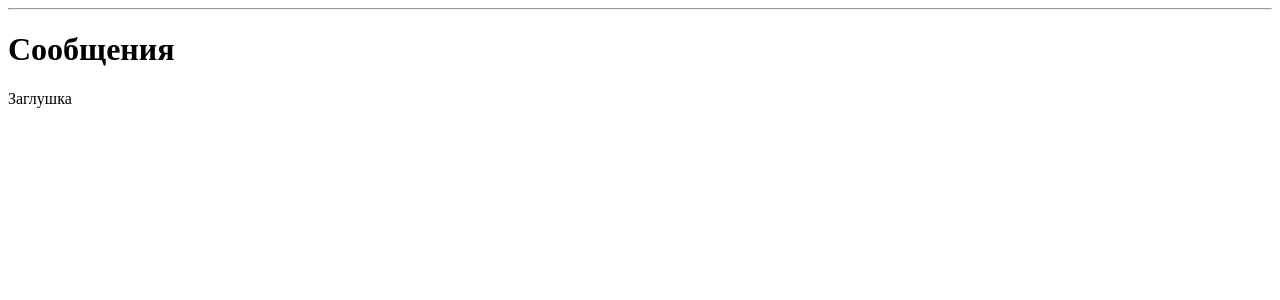
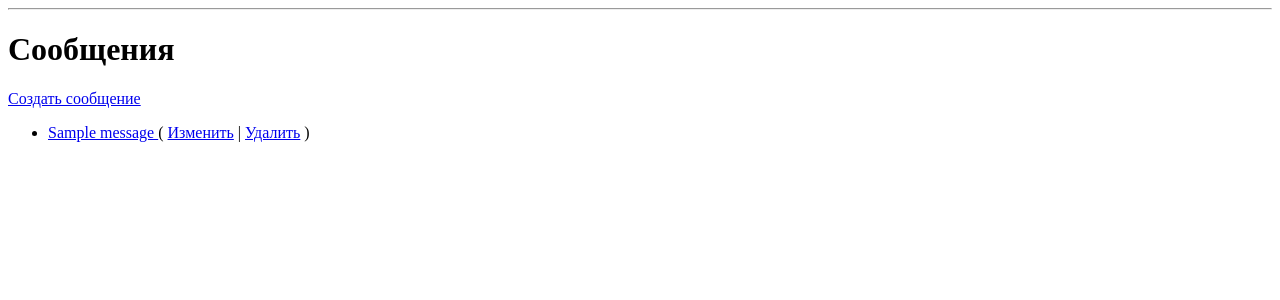
Before and after one commit to olganoskova200524/mailer-service, a Django app: page /messages/ in a window 1280 px wide. Shown: the part 26-326 px from the top of the page. Run offline with Django 5.2, Linux system fonts and the light colour scheme; a user stored in the database is signed in; tables that the repository leaves empty hold one stand-in row (values such as "Sample post").

Commit message:
Implement full CRUD for messages

```diff
--- a/mailing/templates/mailing/message_list.html
+++ b/mailing/templates/mailing/message_list.html
@@ -5,6 +5,21 @@
 {% block content %}
 <h1>Сообщения</h1>
 
-<p>Заглушка</p>
+<p><a href="{% url 'mailing:message_create' %}">Создать сообщение</a></p>
 
+<ul>
+    {% for item in object_list %}
+        <li>
+            <a href="{% url 'mailing:message_detail' item.pk %}">
+                {{ item.subject }}
+            </a>
+            (
+            <a href="{% url 'mailing:message_update' item.pk %}">Изменить</a> |
+            <a href="{% url 'mailing:message_delete' item.pk %}">Удалить</a>
+            )
+        </li>
+    {% empty %}
+        <li>Пока нет сообщений.</li>
+    {% endfor %}
+</ul>
 {% endblock %}
--- a/mailing/urls.py
+++ b/mailing/urls.py
@@ -11,6 +11,13 @@ urlpatterns = [
     path("recipients/<int:pk>/delete/", views.RecipientDeleteView.as_view(), name="recipient_delete"),
 
     path("messages/", views.MessageListView.as_view(), name="message_list"),
+    path("messages/create/", views.MessageCreateView.as_view(), name="message_create"),
+    path("messages/<int:pk>/", views.MessageDetailView.as_view(), name="message_detail"),
+    path("messages/<int:pk>/update/", views.MessageUpdateView.as_view(), name="message_update"),
+    path("messages/<int:pk>/delete/", views.MessageDeleteView.as_view(), name="message_delete"),
+
     path("mailings/", views.MailingListView.as_view(), name="mailing_list"),
+
     path("attempts/", views.MailingAttemptListView.as_view(), name="attempt_list"),
+
 ]
--- a/mailing/views.py
+++ b/mailing/views.py
@@ -74,3 +74,41 @@ class MessageListView(LoginRequiredMixin, ListView):
 
     def get_queryset(self):
         return Message.objects.filter(owner=self.request.user)
+
+
+class MessageDetailView(LoginRequiredMixin, DetailView):
+    model = Message
+    template_name = "mailing/message_detail.html"
+
+    def get_queryset(self):
+        return Message.objects.filter(owner=self.request.user)
+
+
+class MessageCreateView(LoginRequiredMixin, CreateView):
+    model = Message
+    fields = ["subject", "body"]
+    template_name = "mailing/message_form.html"
+    success_url = reverse_lazy("mailing:message_list")
+
+    def form_valid(self, form):
+        form.instance.owner = self.request.user
+        return super().form_valid(form)
+
+
+class MessageUpdateView(LoginRequiredMixin, UpdateView):
+    model = Message
+    fields = ["subject", "body"]
+    template_name = "mailing/message_form.html"
+    success_url = reverse_lazy("mailing:message_list")
+
+    def get_queryset(self):
+        return Message.objects.filter(owner=self.request.user)
+
+
+class MessageDeleteView(LoginRequiredMixin, DeleteView):
+    model = Message
+    template_name = "mailing/message_confirm_delete.html"
+    success_url = reverse_lazy("mailing:message_list")
+
+    def get_queryset(self):
+        return Message.objects.filter(owner=self.request.user)
```
Also changed, not shown: mailing/templates/mailing/message_confirm_delete.html (added, +15 -0 lines), mailing/templates/mailing/message_detail.html (added, +16 -0 lines), mailing/templates/mailing/message_form.html (added, +19 -0 lines).
